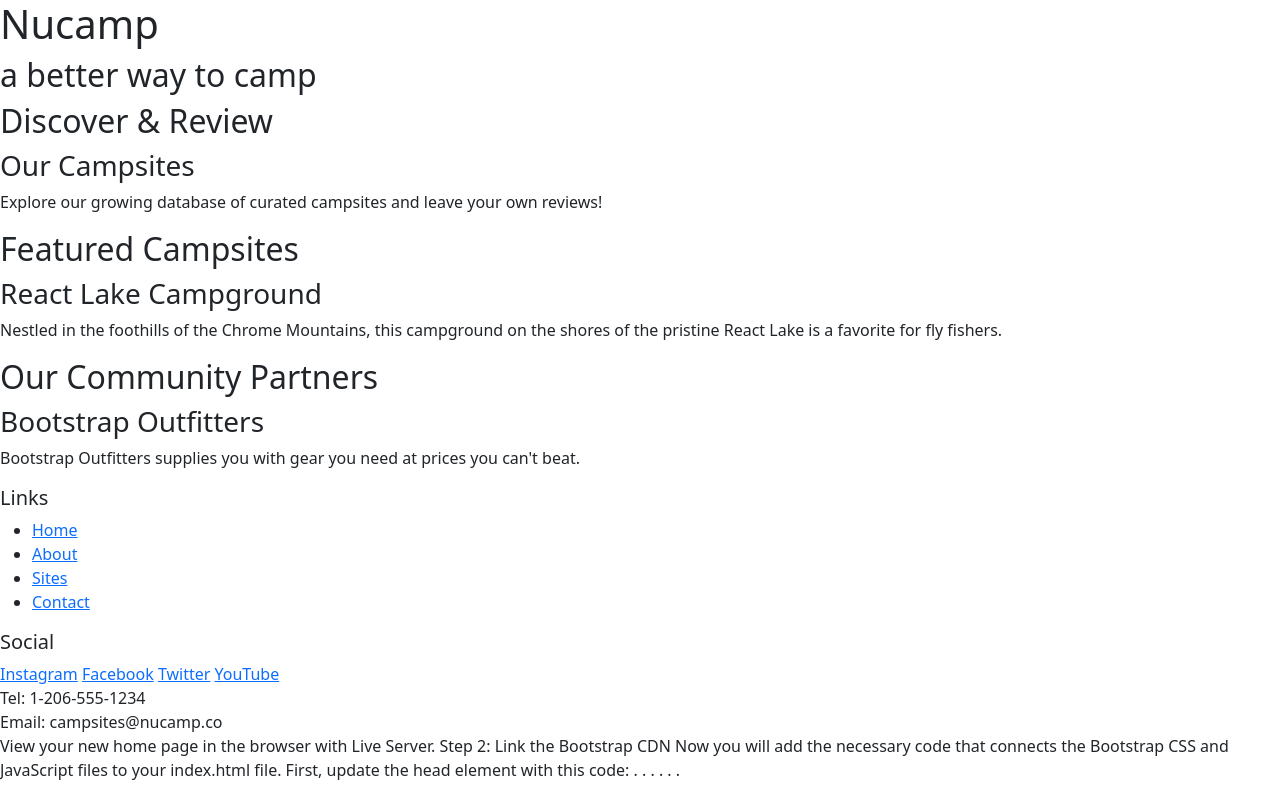
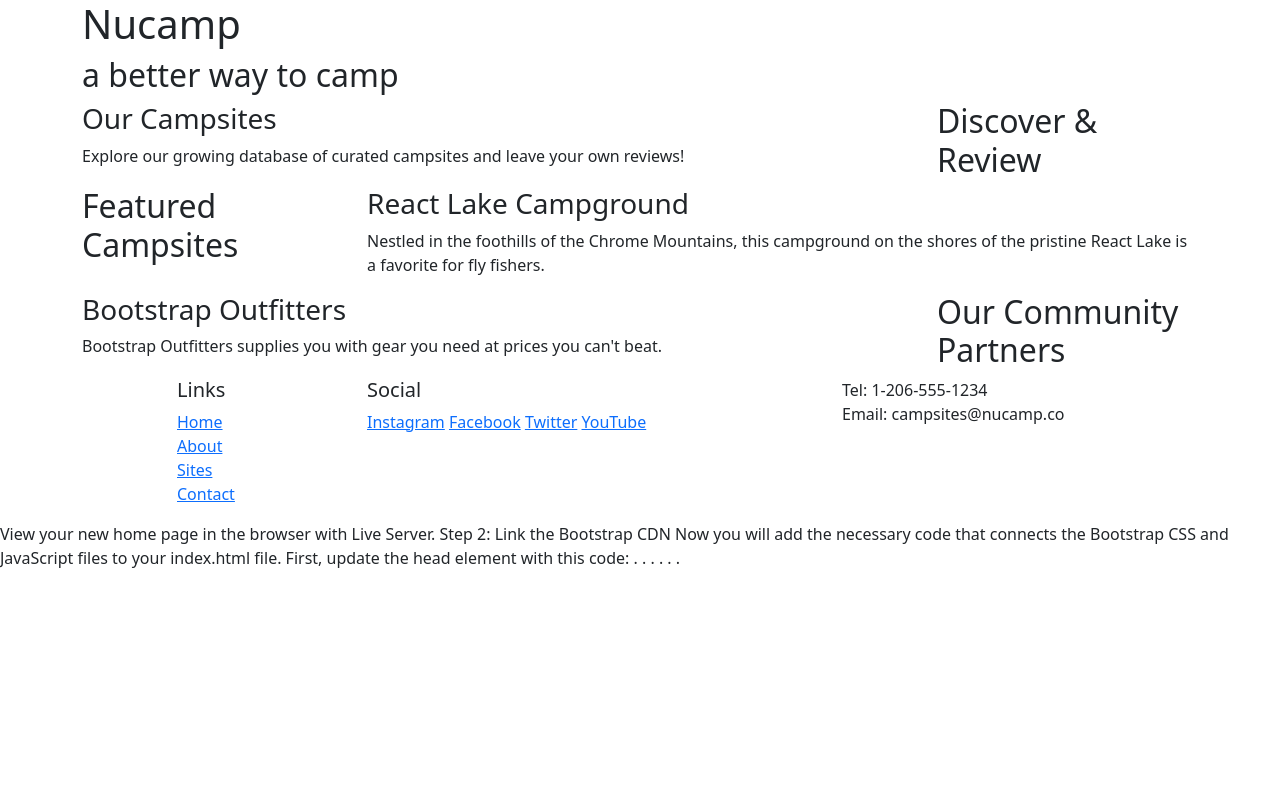
Before and after one commit to NueKid/nucampsite.github.io, a plain HTML site: page index.html in a window 1280 px wide. Drawn offline with nearby package versions, Linux system fonts and the light colour scheme.

Commit message:
Bootstrap grid

```diff
--- a/index.html
+++ b/index.html
@@ -12,59 +12,79 @@
 
     <!-- header -->
     <header>
-        <div>
+        <div class="container">
+            <div class="row">
+                <div class="col">
                     <h1>Nucamp</h1>
                     <h2>a better way to camp</h2>
+                </div>
+            </div>
         </div>
     </header>
 
     <!-- main section -->
-    <main>
+    <main class="container">
 
     	<!-- discover section -->
-        <section>
+        <section class="row">
+            <div class="col col-sm-4 col-md-3 order-sm-last">
                 <h2>Discover & Review</h2>
+            </div>
+            <div class="col">
                 <h3>Our Campsites</h3>
                 <p>Explore our growing database of curated campsites and leave your own reviews!</p>
+            </div>
         </section>
 
 		<!-- feature section -->
-        <section>
+        <section class="row">
+            <div class="col col-sm-4 col-md-3">
                 <h2>Featured Campsites</h2>
+            </div>
+            <div class="col">
                 <h3>React Lake Campground</h3>
                 <p>Nestled in the foothills of the Chrome Mountains, this campground on the shores of the pristine React Lake is a favorite for fly fishers.</p>
+            </div>
         </section>
 
 		<!-- partner section -->
-        <section>
+        <section class="row">
+            <div class="col col-sm-4 col-md-3 order-sm-last">
                 <h2>Our Community Partners</h2>
+            </div>
+            <div class="col">
                 <h3>Bootstrap Outfitters</h3>
                 <p>Bootstrap Outfitters supplies you with gear you need at prices you can't beat.</p>
+            </div>
         </section>
 
 	</main>
 
     <!-- footer -->
     <footer>
-        <div>
+        <div class="container">
+            <div class="row">
+                <div class="col-4 col-sm-2 offset-1">
                     <h5>Links</h5>
-            <ul>
+                    <ul class="list-unstyled">
                         <li><a href="#">Home</a></li>
                         <li><a href="#">About</a></li>
                         <li><a href="#">Sites</a></li>
                         <li><a href="#">Contact</a></li>
                     </ul>
                 </div>
-        <div>
+                <div class="col-6 col-sm-5">
                     <h5>Social</h5>
                     <a href="http://instagram.com/">Instagram</a>
                     <a href="http://facebook.com/">Facebook</a>
                     <a href="http://twitter.com/">Twitter</a>
                     <a href="http://youtube.com/">YouTube</a>
                 </div>
-        <div>
+                <div class="col-sm-4">
                     Tel: 1-206-555-1234<br />
                     Email: campsites@nucamp.co
+                </div>
+            </div>
         </div>
     </footer>
     <script src="https://cdn.jsdelivr.net/npm/bootstrap@5.2.3/dist/js/bootstrap.bundle.min.js" integrity="sha384-kenU1KFdBIe4zVF0s0G1M5b4hcpxyD9F7jL+jjXkk+Q2h455rYXK/7HAuoJl+0I4" crossorigin="anonymous"></script>
```
Lines whose indentation alone changed are shown as unchanged.
